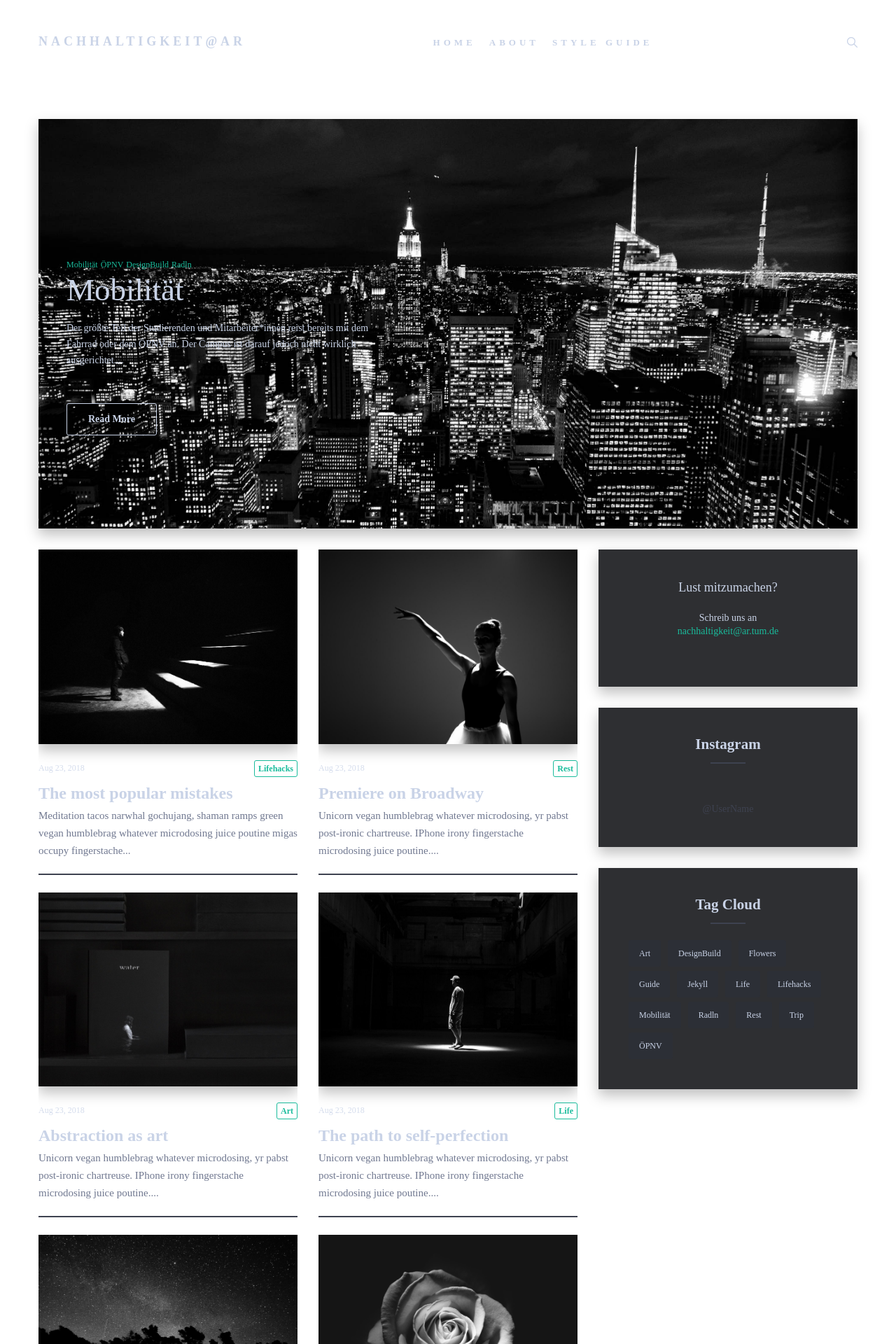
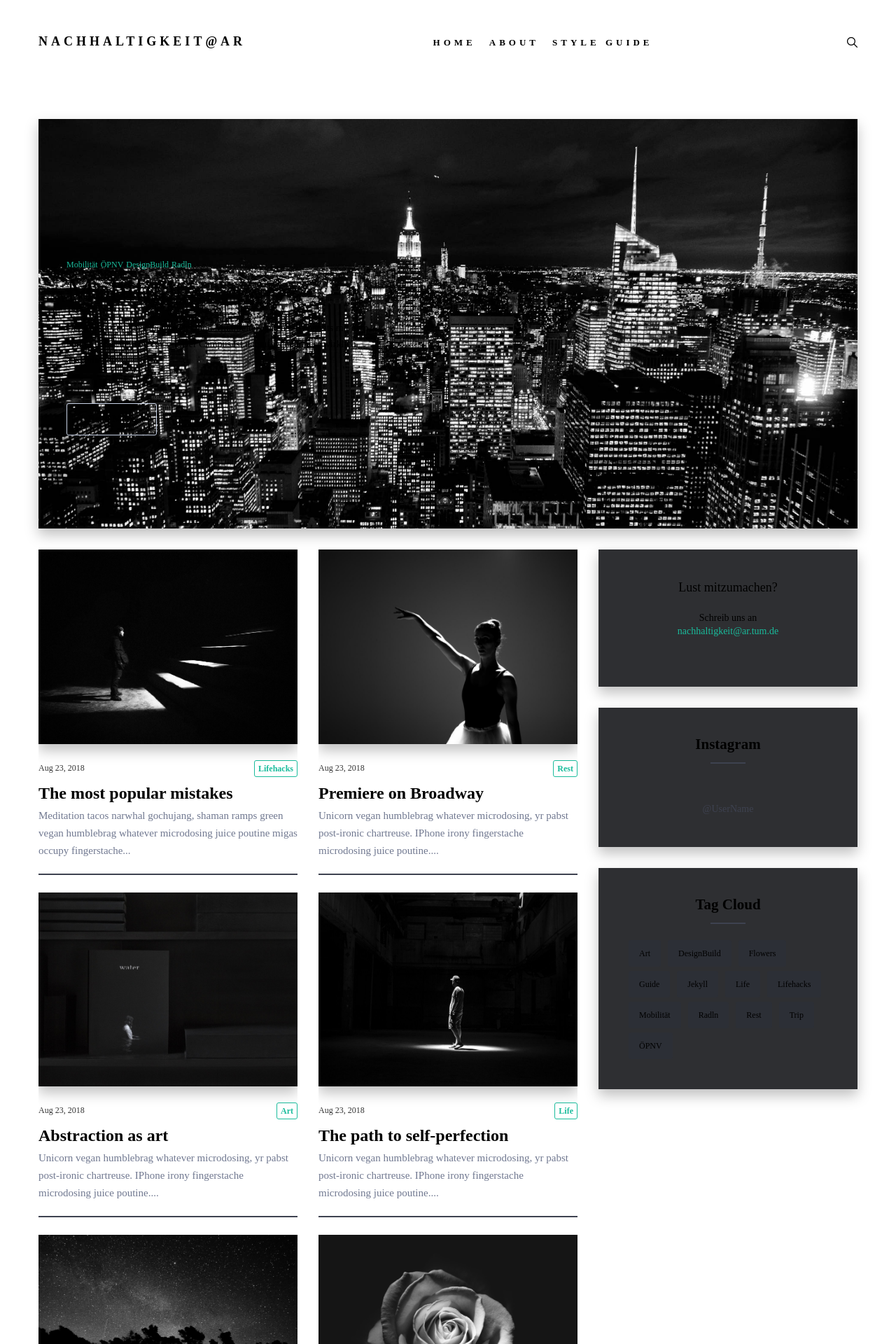
Before and after one commit to hingstarne/artumnachhaltigkeit, a Jekyll site: the page built from index.html, in a window 1280 px wide. Shown: the top 1920 px of the page at 70% size. Built offline with Jekyll 4.4.1, drawn with Linux system fonts in a browser that asks for light colours; nearby versions of some CDN libraries; some web fonts are replaced; the list of posts is cut into pages by our own code.

Commit message:
change text colour

```diff
--- a/_sass/0-settings/_colors.scss
+++ b/_sass/0-settings/_colors.scss
@@ -2,7 +2,7 @@
 $primary-color: #1ABC9C;
 $secondary-color: #C19CD8;
 $highlight: #ffeea8;
-$text: #C9D3E7;
+$text: #000000;
 $gray-blue: #707890;
 $white: #ffffff;
 $black: #101010;
@@ -21,7 +21,7 @@ $background: $white;
 $body-color: $text;
 
 // Headings
-$heading-font-color: #404040;
+$heading-font-color:$black;
 
 // Links
 $link-color: $primary-color;
```
